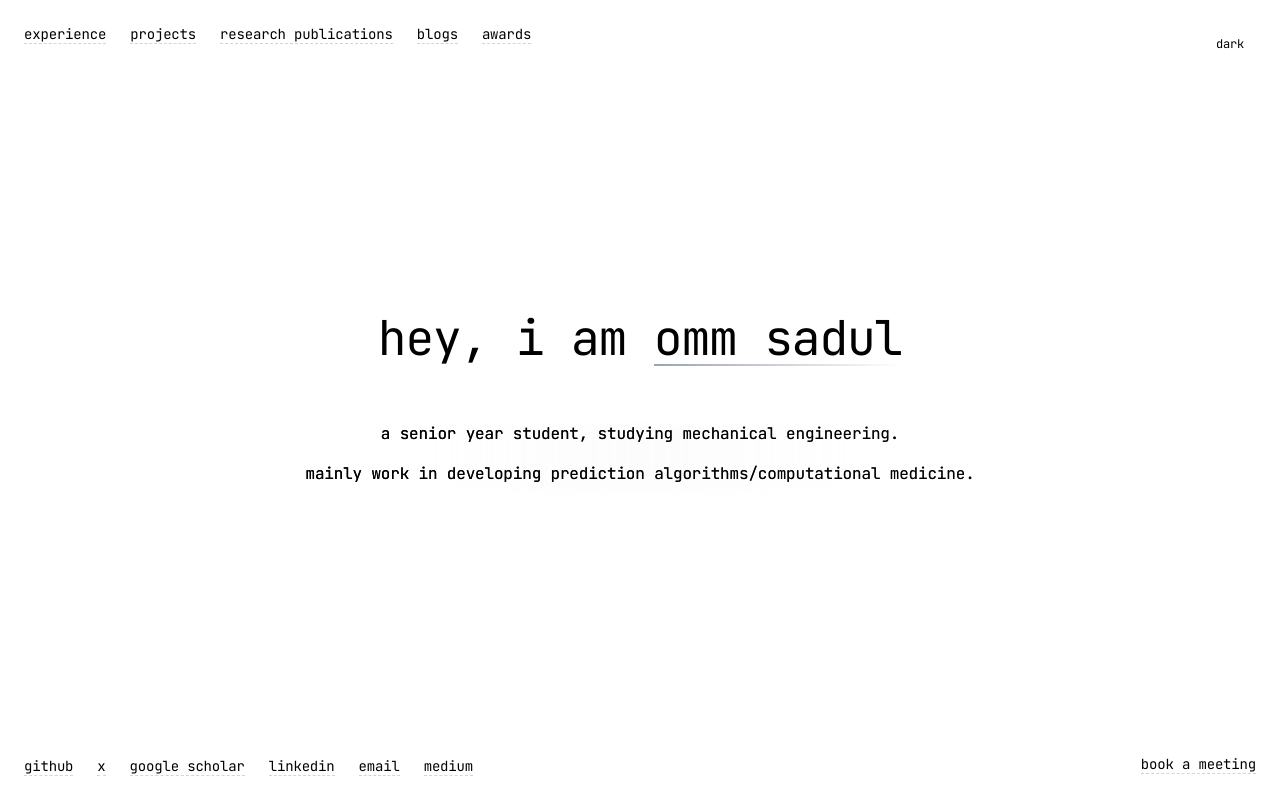
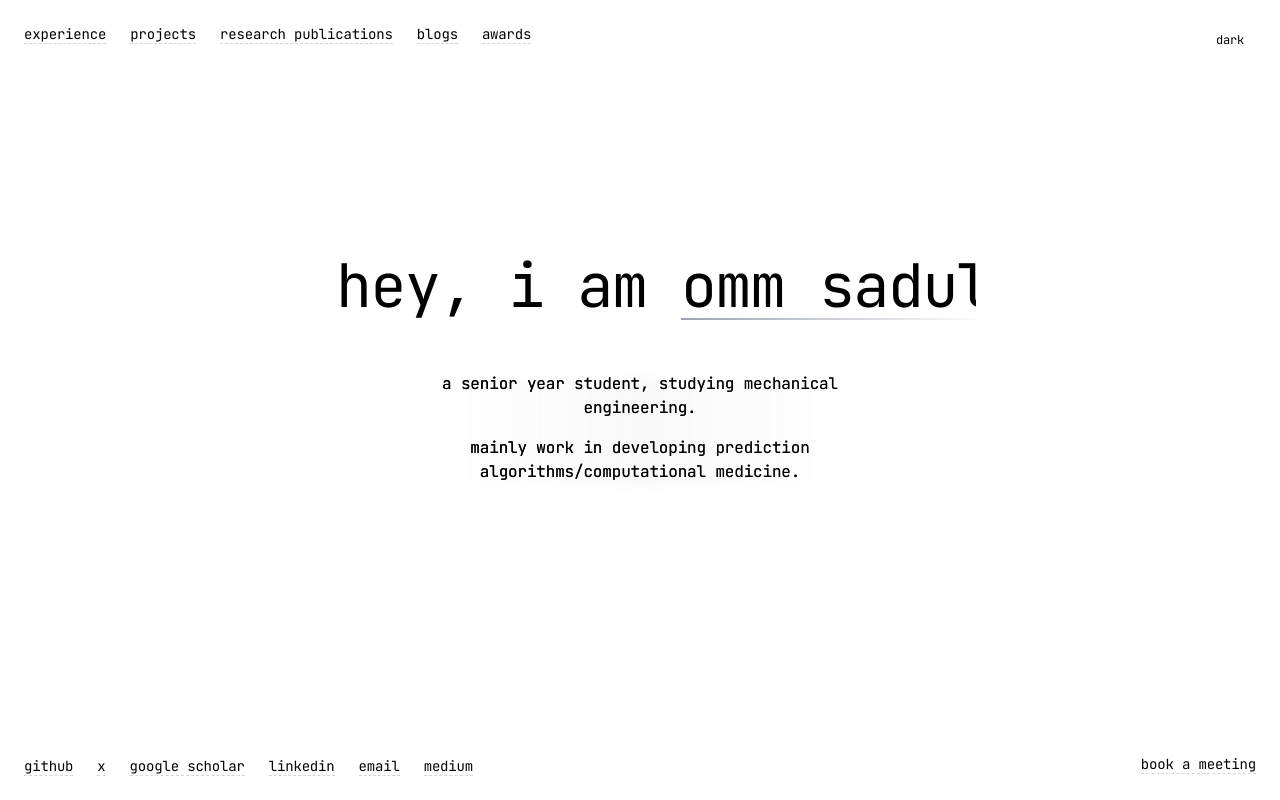
Before and after one commit to ommsadul/ommsadul.github.io, a Next.js app: page / in a window 1280 px wide. Built offline with nearby package versions, Linux system fonts and the light colour scheme.

Commit message:
feat: enhance layout and animations for improved user experience; adjust timing and positioning for smoother transitions

```diff
--- a/src/app/layout.tsx
+++ b/src/app/layout.tsx
@@ -24,16 +24,20 @@ export default function RootLayout({
         <link rel="icon" href="/favicon.ico" type="image/x-icon" />
         <meta name="description" content="Portfolio of Omm Sadul - Mechanical Engineering Student specializing in computational medicine and prediction algorithms" />
       </head>      <body className={mono.className}>
-        <ThemeProvider>
-          <div className="relative min-h-screen flex flex-col items-center">
-            <div className="fixed top-6 right-6 z-50">
+        <ThemeProvider>          <div className="relative min-h-screen flex flex-col items-center">
+            <div className="fixed top-5 right-6 z-50">
               <ThemeToggle />
-            </div>
-            <motion.div
+            </div>            <motion.div
               className={`${isHomePage ? 'content-wrapper-home' : 'content-wrapper'}`}
               initial={{ opacity: 0 }}
               animate={{ opacity: 1 }}
-              transition={{ duration: 0.3 }}
+              exit={{ opacity: 0 }}
+              transition={{
+                type: "spring",
+                stiffness: 100,
+                damping: 20,
+                duration: 0.3
+              }}
             >
               {children}
             </motion.div>
--- a/src/app/page.tsx
+++ b/src/app/page.tsx
@@ -63,30 +63,28 @@ export default function Home() {
             </Link>
           </motion.li>
         </motion.ul>
-      </motion.nav>        {/* Main Content - Center */}
-      <motion.div
-        className="text-center z-10 relative px-4 sm:px-0 w-full max-w-md sm:max-w-lg md:max-w-xl"
+      </motion.nav>        {/* Main Content - Center */}      <motion.div
+        className="text-center z-10 relative px-4 sm:px-0 w-full max-w-full"
         initial={{ opacity: 0 }}
         animate={{ opacity: 1 }}
-        transition={{ duration: 0.8, delay: 1.8 }} // Delayed to appear after intro animation
+        transition={{ duration: 0.6, delay: 0.8 }} // Faster appearance after intro animation
       >
         <motion.div
-          className="mb-8 overflow-hidden"
-        >          <motion.h1
-            className="text-3xl sm:text-4xl md:text-5xl font-normal tracking-tight relative inline-block"
+          className="mb-8 overflow-visible"
+        >          <motion.h1            className="text-4xl sm:text-5xl md:text-6xl font-normal tracking-tight w-auto"
             initial={{ y: 100 }}
-            animate={{ y: 0 }}
+            animate={{ y: -40 }}
             transition={{
               type: "spring",
               stiffness: 100,
               damping: 20,
-              delay: 1.9
+              delay: 0.9
             }}
-          >
+          >            <div className="whitespace-nowrap overflow-visible w-auto inline-block">
               <motion.span
                 initial={{ opacity: 0 }}
                 animate={{ opacity: 1 }}
-              transition={{ duration: 0.5, delay: 2.2 }}
+                transition={{ duration: 0.4, delay: 1.2 }}
                 className="inline-block"
               >
                 hey, i am
@@ -95,60 +93,55 @@ export default function Home() {
                 className="inline-block relative"
                 initial={{ opacity: 0 }}
                 animate={{ opacity: 1 }}
-              transition={{ duration: 0.5, delay: 2.5 }}
+                transition={{ duration: 0.4, delay: 1.4 }}
               >
-              omm sadul
-              <motion.span
+                omm sadul                <motion.span
                   className="absolute -bottom-1 left-0 w-full h-[2px] bg-gradient-to-r from-gray-400 to-transparent dark:from-gray-600"
                   initial={{ scaleX: 0, originX: 0 }}
                   animate={{ scaleX: 1 }}
-                transition={{ duration: 0.8, delay: 3.0 }}
+                  transition={{ duration: 0.6, delay: 1.6 }}
                 />
               </motion.span>
+            </div>
           </motion.h1>
-        </motion.div>
-          <motion.div
-          className="max-w-md mx-auto"
+        </motion.div><motion.div
+          className="max-w-md mx-auto mt-8"
           initial={{ y: 40, opacity: 0 }}
-          animate={{ y: 0, opacity: 1 }}
+          animate={{ y: -20, opacity: 1 }}
           transition={{
             type: "spring",
             stiffness: 100,
             damping: 20,
-            delay: 2.7
+            delay: 1.8
           }}
-        >          <motion.div className="relative flex flex-col items-center space-y-3">
+        >          <motion.div className="relative flex flex-col items-center space-y-3">            <motion.p
+              className="relative z-10 text-center text-sm sm:text-base"
+              initial={{ opacity: 0, y: 20 }}
+              animate={{ opacity: 1, y: 0 }}
+              transition={{ duration: 0.5, delay: 2.0 }}
+            >              <motion.span
+                className="text-gradient bg-gradient-to-r from-current to-gray-500 dark:from-current dark:to-gray-400 bg-clip-text inline-block"
+                initial={{ backgroundPosition: "200% 0" }}
+                animate={{ backgroundPosition: "0% 0" }}
+                transition={{ duration: 1.0, delay: 2.1 }}
+              >
+                a senior year student, studying mechanical engineering.
+              </motion.span>
+            </motion.p>
               <motion.p
               className="relative z-10 text-center"
               initial={{ opacity: 0, y: 20 }}
               animate={{ opacity: 1, y: 0 }}
-              transition={{ duration: 0.6, delay: 3.0 }}
-            >
-              <motion.span
-                className="text-gradient bg-gradient-to-r from-current to-gray-500 dark:from-current dark:to-gray-400 bg-clip-text whitespace-nowrap inline-block"
+              transition={{ duration: 0.5, delay: 2.2 }}
+            >              <motion.span
+                className="text-gradient bg-gradient-to-r from-current to-gray-500 dark:from-current dark:to-gray-400 bg-clip-text inline-block"
                 initial={{ backgroundPosition: "200% 0" }}
                 animate={{ backgroundPosition: "0% 0" }}
-                transition={{ duration: 1.2, delay: 3.2 }}
-              >
-                a senior year student, studying mechanical engineering.
-              </motion.span>
-            </motion.p>
-
-            <motion.p
-              className="relative z-10 text-center"
-              initial={{ opacity: 0, y: 20 }}
-              animate={{ opacity: 1, y: 0 }}
-              transition={{ duration: 0.6, delay: 3.3 }}
-            >              <motion.span
-                className="text-gradient bg-gradient-to-r from-current to-gray-500 dark:from-current dark:to-gray-400 bg-clip-text whitespace-nowrap inline-block"
-                initial={{ backgroundPosition: "200% 0" }}
-                animate={{ backgroundPosition: "0% 0" }}
-                transition={{ duration: 1.2, delay: 3.5 }}
+                transition={{ duration: 1.0, delay: 2.3 }}
               >
                 mainly work in developing prediction algorithms/computational medicine.
               </motion.span>
             </motion.p>
-
               <motion.div
               className="absolute -inset-1 bg-gradient-to-r from-transparent via-gray-200/30 dark:via-gray-800/30 to-transparent rounded-lg blur-sm"
               initial={{ opacity: 0, scale: 0.9 }}
@@ -156,7 +149,7 @@ export default function Home() {
               transition={{
                 duration: 2,
                 times: [0, 0.5, 1],
-                delay: 3.6,
+                delay: 2.4,
                 repeat: Infinity,
                 repeatType: "reverse"
               }}
@@ -167,7 +160,7 @@ export default function Home() {
         className="fixed bottom-6 left-6 z-40 w-[40vw] sm:max-w-none"
         initial={{ opacity: 0 }}
         animate={{ opacity: 1 }}
-        transition={{ duration: 0.5, delay: 3.5 }}
+        transition={{ duration: 0.5, delay: 2.6 }}
       >
         <motion.ul
           className="flex flex-wrap gap-x-2 gap-y-1 sm:space-x-4 text-2xs sm:text-xs md:text-sm"
@@ -232,12 +225,11 @@ export default function Home() {
               medium
             </a>
           </motion.li>        </motion.ul>
-      </motion.div>      {/* Book a Meeting - Bottom Right */}
-      <motion.div
+      </motion.div>      {/* Book a Meeting - Bottom Right */}      <motion.div
         className="fixed bottom-6 right-6 z-40 w-auto sm:max-w-none text-right"
         initial={{ opacity: 0 }}
         animate={{ opacity: 1 }}
-        transition={{ duration: 0.5, delay: 3.7 }}
+        transition={{ duration: 0.5, delay: 2.7 }}
       >
         <motion.ul
           className="flex flex-wrap justify-end"
```
Lines whose indentation alone changed are shown as unchanged.
